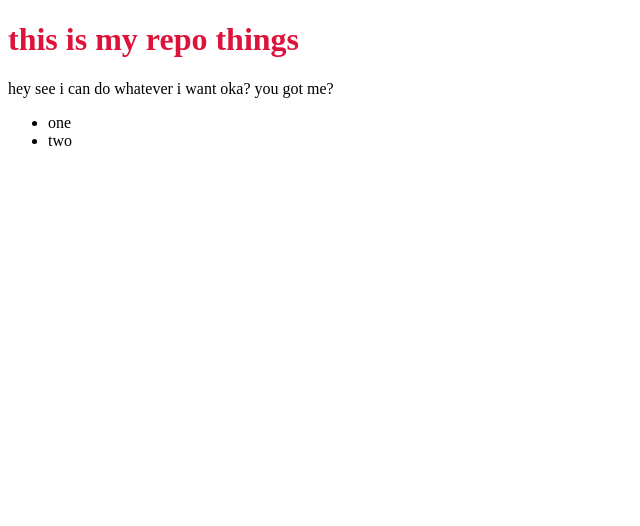
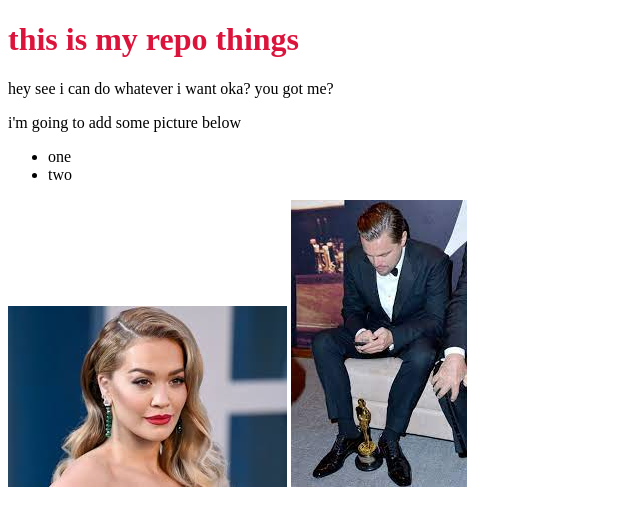
Before and after one commit to shaker09/my-first-repo-restart, a plain HTML site: page index.html in a window 1280 px wide. Shown: the whole page, without its empty margins (0-640 px from the left). Drawn offline with Linux system fonts and the light colour scheme.

Commit message:
image added

```diff
--- a/index.html
+++ b/index.html
@@ -10,9 +10,12 @@
 <body>
     <h1>this is my repo things </h1>
     <p>hey see i can do whatever i want oka? you got me?</p>
+    <p>i'm going to add some picture below </p>
     <ul>
         <li>one</li>
         <li>two</li>
     </ul>
+    <img src="rita-my-love.jpg" alt="">
+    <img src="dicaprio.jpg" alt="">
 </body>
 </html>
```
Also changed, not shown: dicaprio.jpg (added), rita-my-love.jpg (added).
